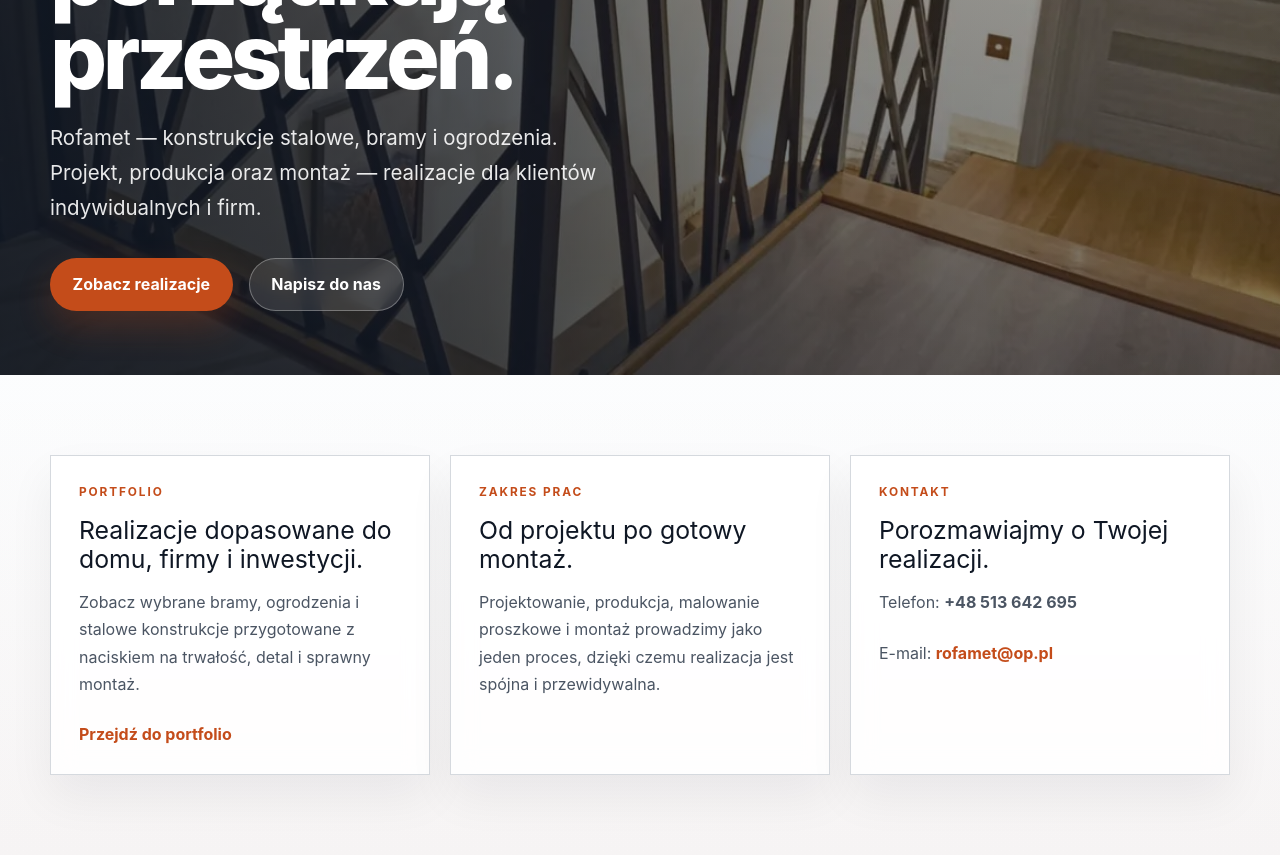
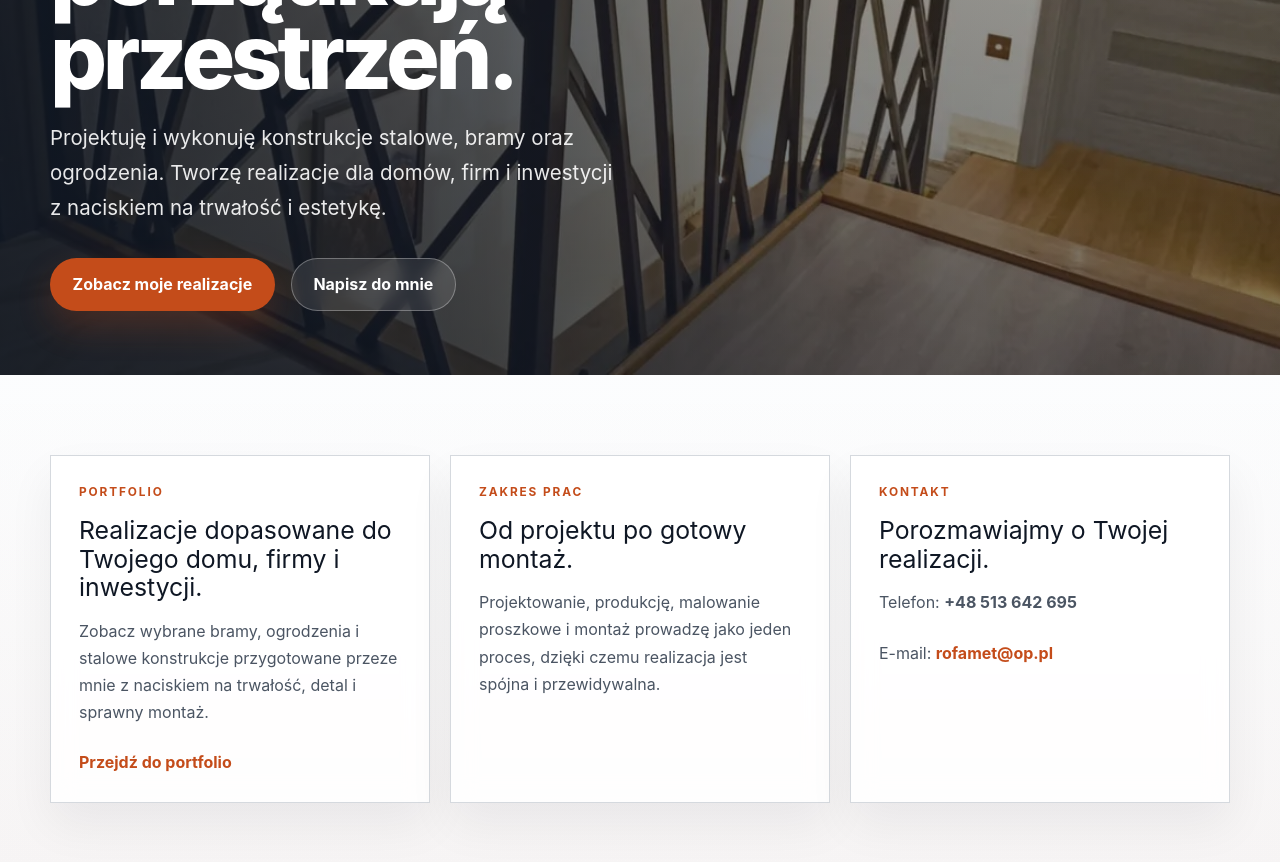
Before and after one commit to tkfalarz/rofamet, a React (Vite) app: page / in a window 1280 px wide. Shown: the part 500-1362 px from the top of the page. Built offline with nearby package versions, Linux system fonts and the light colour scheme.

Commit message:
narrative change

```diff
--- a/src/pages/Home.jsx
+++ b/src/pages/Home.jsx
@@ -29,7 +29,7 @@ const homeHero = mainHeroEntry
 
 export const frontmatter = {
   title: 'Rofamet — Strona główna',
-  description: 'Rofamet — konstrukcje stalowe, bramy i ogrodzenia. Projekt, produkcja oraz montaż — realizacje dla klientów indywidualnych i firm.',
+  description: 'Projektuję i wykonuję konstrukcje stalowe, bramy oraz ogrodzenia. Tworzę realizacje dla domów, firm i inwestycji z naciskiem na trwałość i estetykę.',
   og_image: asset('assets/generated/og/home.png'),
   hero: homeHero
 }
@@ -58,8 +58,8 @@ export default function Home({ highlightContact = false }) {
             <h1 className="hero-title">Stalowe realizacje, które porządkują przestrzeń.</h1>
             <p className="hero-description">{frontmatter.description}</p>
             <div className="hero-actions">
-              <a href="#/portfolio" className="btn-primary">Zobacz realizacje</a>
-              <a href="mailto:rofamet@op.pl" className="btn-secondary">Napisz do nas</a>
+              <a href="#/portfolio" className="btn-primary">Zobacz moje realizacje</a>
+              <a href="mailto:rofamet@op.pl" className="btn-secondary">Napisz do mnie</a>
             </div>
           </div>
         </div>
@@ -69,15 +69,15 @@ export default function Home({ highlightContact = false }) {
         <div className="site-container section-grid">
           <article className="panel">
             <p className="panel-kicker">Portfolio</p>
-            <h2 className="panel-title">Realizacje dopasowane do domu, firmy i inwestycji.</h2>
-            <p className="panel-body">Zobacz wybrane bramy, ogrodzenia i stalowe konstrukcje przygotowane z naciskiem na trwałość, detal i sprawny montaż.</p>
+            <h2 className="panel-title">Realizacje dopasowane do Twojego domu, firmy i inwestycji.</h2>
+            <p className="panel-body">Zobacz wybrane bramy, ogrodzenia i stalowe konstrukcje przygotowane przeze mnie z naciskiem na trwałość, detal i sprawny montaż.</p>
             <a href="#/portfolio" className="panel-link">Przejdź do portfolio</a>
           </article>
 
           <article className="panel">
             <p className="panel-kicker">Zakres prac</p>
             <h2 className="panel-title">Od projektu po gotowy montaż.</h2>
-            <p className="panel-body">Projektowanie, produkcja, malowanie proszkowe i montaż prowadzimy jako jeden proces, dzięki czemu realizacja jest spójna i przewidywalna.</p>
+            <p className="panel-body">Projektowanie, produkcję, malowanie proszkowe i montaż prowadzę jako jeden proces, dzięki czemu realizacja jest spójna i przewidywalna.</p>
           </article>
 
           <article id="contact-tile" className={`panel contact-panel ${highlightContact ? 'contact-panel-highlight' : ''}`}>
--- a/src/pages/Portfolio.jsx
+++ b/src/pages/Portfolio.jsx
@@ -59,7 +59,7 @@ function getHeroFromManifest(manifestData) {
 
 export const frontmatter = {
   title: 'Portfolio — Rofamet',
-  description: 'Wybrane realizacje: bramy, furtki i ogrodzenia stalowe — przykłady wykonawstwa i montażu.',
+  description: 'Przegląd moich realizacji: bram, furtki i ogrodzeń stalowych — przykłady projektowania, produkcji i montażu.',
   og_image: asset('assets/generated/og/portfolio.png'),
   hero: getHeroFromManifest(manifest)
 }
@@ -148,8 +148,8 @@ export default function Portfolio() {
         <div className="page-hero-inner">
           <div className="page-hero-copy">
             <p className="eyebrow">Wybrane realizacje</p>
-            <h1 className="page-hero-title">Portfolio stalowych konstrukcji i bram.</h1>
-            <p className="page-hero-text">Przegląd przykładowych montaży i wykonawstwa. Układ pozostaje prosty, zdjęcia są na pierwszym planie, a siatka jest równa i czytelna.</p>
+            <h1 className="page-hero-title">Moje realizacje stalowych konstrukcji i bram.</h1>
+            <p className="page-hero-text">Przegląd moich przykładowych montaży i wykonawstwa. Układ pozostaje prosty, zdjęcia są na pierwszym planie, a siatka jest równa i czytelna.</p>
           </div>
         </div>
       </section>
@@ -159,7 +159,7 @@ export default function Portfolio() {
           <div className="portfolio-header">
             <div>
               <p className="panel-kicker">Galeria</p>
-              <h2 className="portfolio-title">Nasze realizacje</h2>
+              <h2 className="portfolio-title">Moje realizacje</h2>
             </div>
             <p className="portfolio-meta">Przeglądaj realizacje według kategorii i wybieraj te, które najlepiej odpowiadają Twoim potrzebom.</p>
           </div>
```
Also changed, not shown: 4 other files (tests, documents, lock files or other folders).
